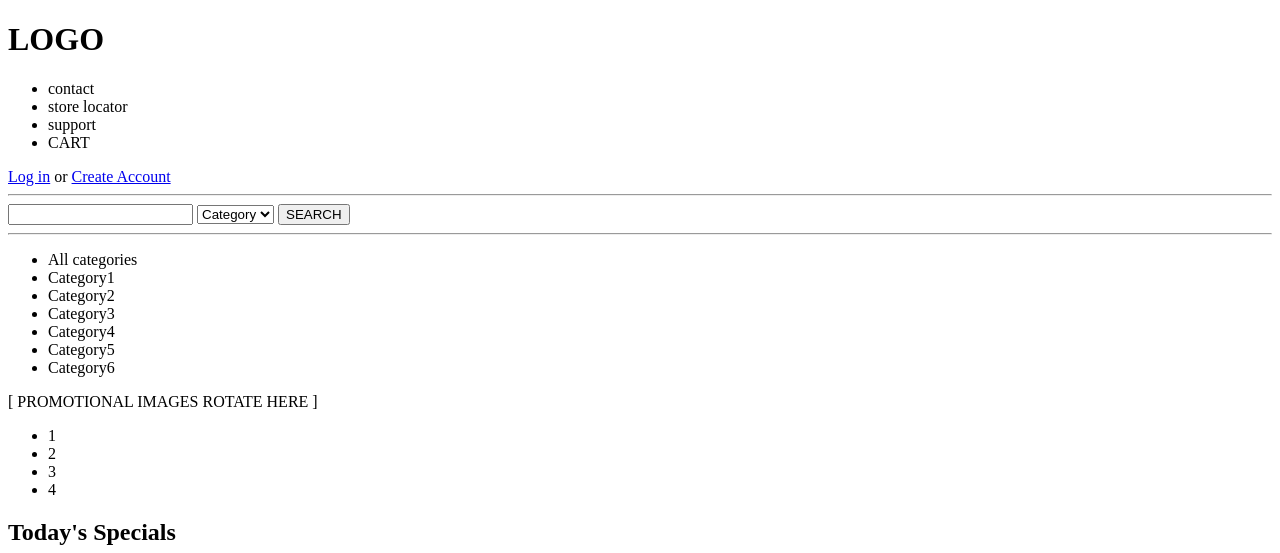
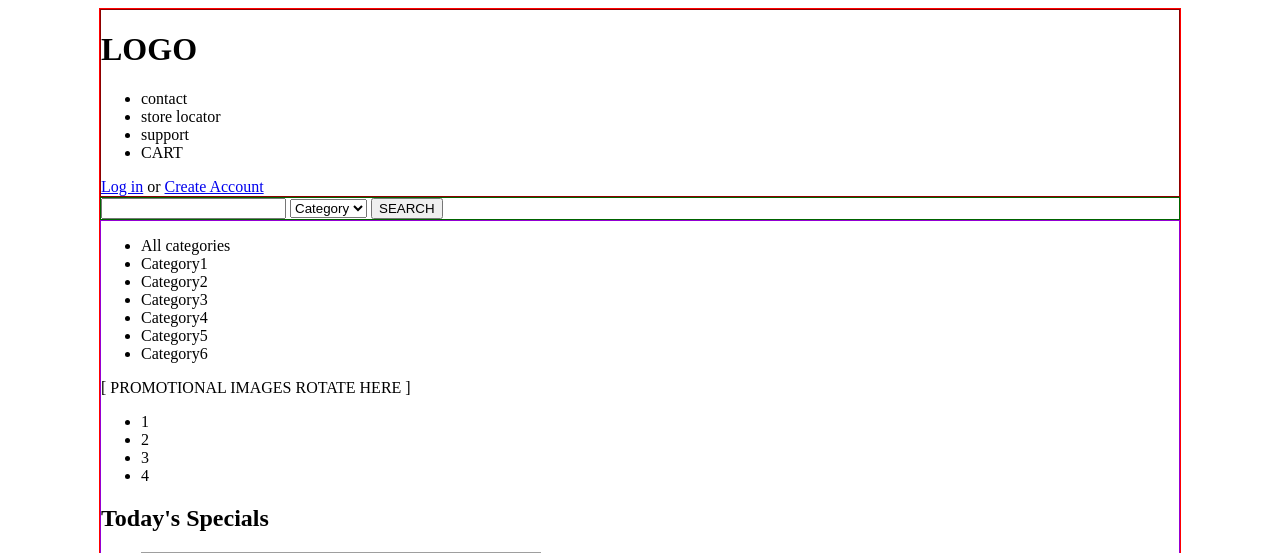
Before and after one commit to yoon741/frontends, a FastAPI app: page /html/project1 in a window 1280 px wide. Shown: the top 553 px of the page. Run offline with FastAPI, Linux system fonts and the light colour scheme; grey boxes are pictures that could not be loaded.

Commit message:
프로젝트 실습 - 컨테이너로 가운데 정렬, 각 요소 테두리 표시

```diff
--- a/views/templates/html/10project1.html
+++ b/views/templates/html/10project1.html
@@ -3,35 +3,106 @@
 <head>
     <meta charset="UTF-8">
     <title>project1</title>
+    <style>
+
+/*        a:link { color: dimgrey;}*/
+/*        a:visited { color: black; text-decoration: none }*/
+/*        a:hover { color: gainsboro; text-decoration: underline }*/
+/*        a:active { color: orange; }*/
+
+/*        hr { border: 1px solid black; }*/
+
+        /* header, nav, main, footer등을
+         중앙에 배치하기 위해 컨테이너 요소 생성 */
+        #container { width: 1080px; border: 1px solid red; margin: 0 auto; }
+
+        /* header */
+        header { border: 1px solid darkred; }
+
+        /* nav */
+        nav { border: 1px solid darkgreen; }
+
+        /* main */
+        main { border: 1px solid darkviolet; }
+
+        /* footer */
+        footer { border: 1px solid darkcyan; }
+
+        /*#minimenu { width: 400px; height: 50px;*/
+        /*    position: absolute; top: 0; right: 0px; }*/
+        /*#minimenu li { display: table-cell;*/
+        /*    padding: 5px 5px; }*/
+        /*#minimenu li:first-child:after { content: '|'; padding-left: 10px; }*/
+        /*#minimenu li:nth-child(2):after { content: '|'; padding-left: 10px; }*/
+        /*#minimenu li:nth-child(3):after { content: '|'; padding-left: 10px; }*/
+
+        /*#logo { width: 20%; height: 100px;*/
+        /*    margin: 15px; color: dimgrey;*/
+        /*    background: gainsboro;*/
+        /*    font-size: 65%;  float:left; display: flex; justify-content: center; align-items: center; }*/
+        /*!*#logotext { position: relative; top: 5%; left: 55%; }*!*/
+
+        /*#login { width: 50%; heigth: 100px;*/
+        /*    background: white; float:left; position: relative; }*/
+        /*#logintext { width: 40%; heigth:40px;*/
+        /*    position: absolute; top: 73px; left: 0px; }*/
+
+        /*.clearfix { clear: both; }*/
+
+        /*nav { width: 100%; height: 40px; background: gainsboro; }*/
+        /*#search { width: 350px; height: 20px; margin: 7px;*/
+        /*    border: 2px solid dimgrey; }*/
+        /*#findtype { width: 200px; height: 25px;*/
+        /*    border: 2px solid dimgrey; }*/
+        /*#findbtn { width: 120px; height: 25px;*/
+        /*    border: 2px solid dimgrey; background: dimgrey; color: gainsboro; }*/
+
+        /*#category { width: 24%; height: 210px; list-style-type: none;*/
+        /*    background: white; border: 3px solid dimgray; float: left; margin-left: 20px; }*/
+        /*#category li { width: 100%; height: 28px; left:30px; !*font-weight: bold;*!*/
+        /*    background: white; border: 1px solid gainsboro; }*/
+
+        /*#banner { width: 62%; height: 210px; background: white; float: right;*/
+        /*    color: black; border: 3px solid dimgray;*/
+        /*    display: flex; justify-content: center; align-items: center;*/
+        /*    margin-top: 20px; margin-right: 20px; }*/
+
+    </style>
 </head>
 <body>
+<div id="container">
 <header>
-        <h1>LOGO</h1>
+    <div id="logo">
+        <h1 id="logotext">LOGO</h1>
+    </div>
+    <div id="minimenu">
         <ul>
             <li>contact</li>
             <li>store locator</li>
             <li>support</li>
             <li>CART</li>
         </ul>
-        <div>
+    </div>
+    <div id="login">
+        <div id="logintext">
             <a href="#">Log in</a> or
             <a href="#">Create Account</a>
         </div>
+    </div>
 </header>
+<div class="clearfix"></div>
 <nav>
-        <hr>
     <input type="taxt" id="search">
     <select name="findtype" id="findtype">
         <option>Category</option>
     </select>
     <button type="button" id="findbtn">SEARCH</button>
-        <hr>
 </nav>
 
 <main>
     <section>
         <aside>
-                <ul>
+            <ul id="category">
                 <li>All categories</li>
                 <li>Category1</li>
                 <li>Category2</li>
@@ -45,6 +116,7 @@
             <p>[ PROMOTIONAL IMAGES ROTATE HERE ]</p>
             <ul><li>1</li><li>2</li><li>3</li><li>4</li></ul>
         </div>
+<div class="clearfix"></div>
     </section>
 
     <section>
@@ -107,6 +179,7 @@
     </div>
     <hr>
     <div align="center">Copyright &copy; 2024. yoon. All Rights Reserved.</div>
+</div>
 </footer>
 </body>
 </html>
```
Lines whose indentation alone changed are shown as unchanged.
